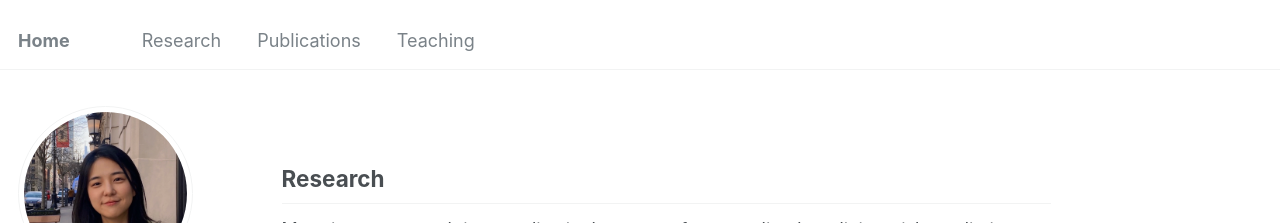
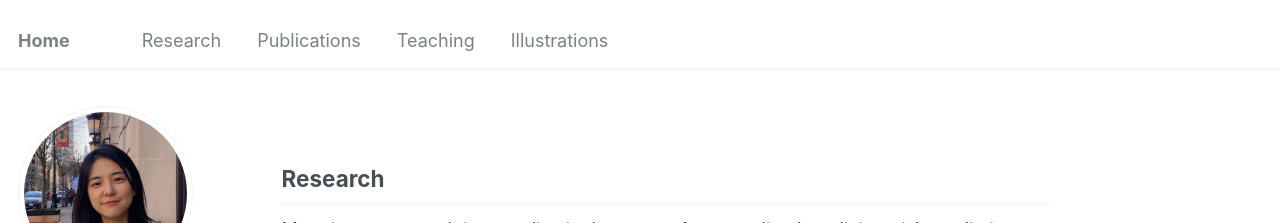
Before and after one commit to oheunj/oheunj.github.io, a Jekyll site: the page built from _pages/about.md, in a window 1280 px wide. Shown: the top 223 px of the page. Built offline with Jekyll 4.4.1, drawn with Linux system fonts in a browser that asks for light colours; some web fonts are replaced.

Commit message:
Update navigation.yml

```diff
--- a/_data/navigation.yml
+++ b/_data/navigation.yml
@@ -13,3 +13,6 @@ main:
 
   - title: "Teaching"
     url: /teaching/
+
+  - title: "Illustrations"
+    url: /illustrations/
```
